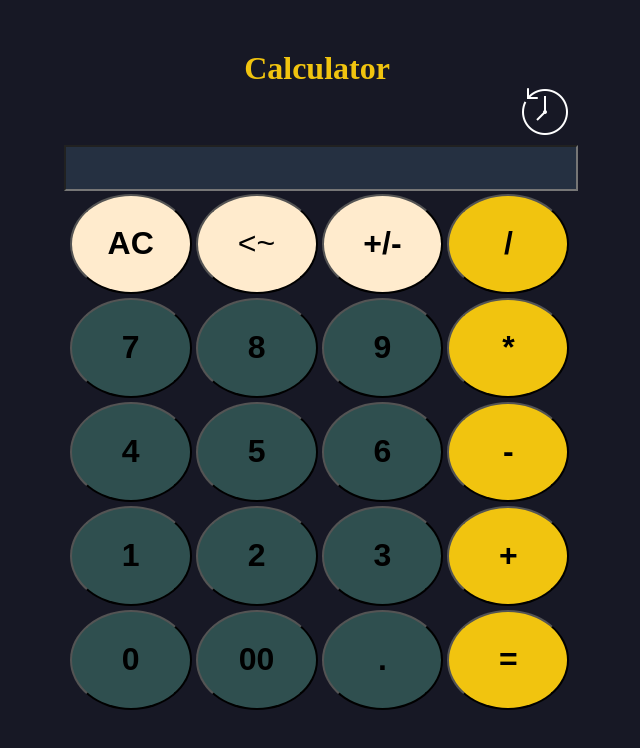
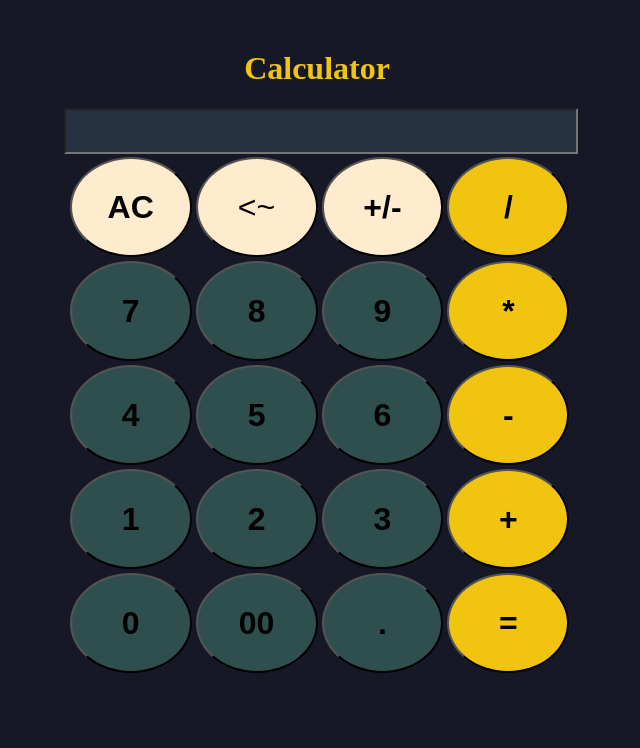
Before and after one commit to Archit-Diwedi16/calculator, a plain HTML site: page index.html in a window 1280 px wide. Shown: the whole page, without its empty margins (323-963 px from the left). Drawn offline with Linux system fonts and the light colour scheme.

Commit message:
final commit

```diff
--- a/index.html
+++ b/index.html
@@ -10,7 +10,6 @@
         <center>
             <h1>
                 <div>Calculator</div>
-                <img id="historybutton" src="history.png">
             </h1>
         </center>
 
--- a/style.css
+++ b/style.css
@@ -44,9 +44,3 @@ button {
 td {
     width: 25%;
 }
-
-#historybutton {
-    float: right;
-    margin-right: 30%;
-    margin-bottom: .2cm;
-}
```
